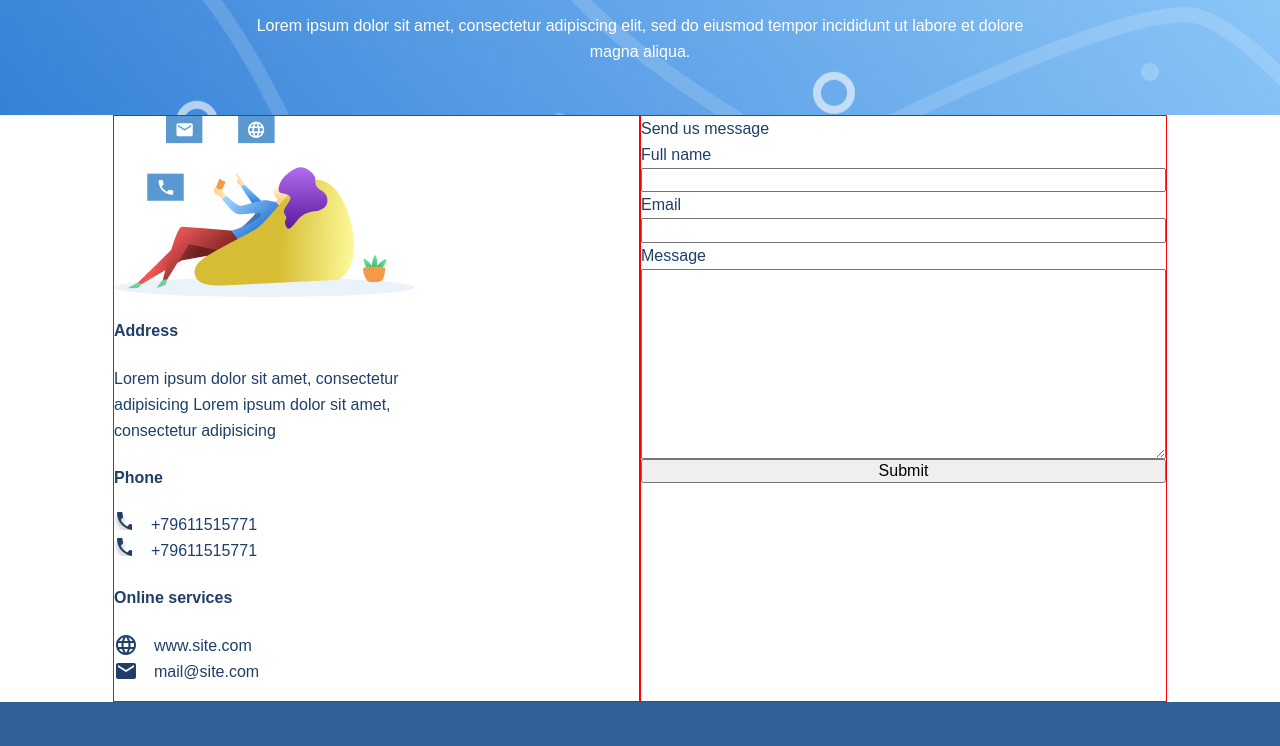
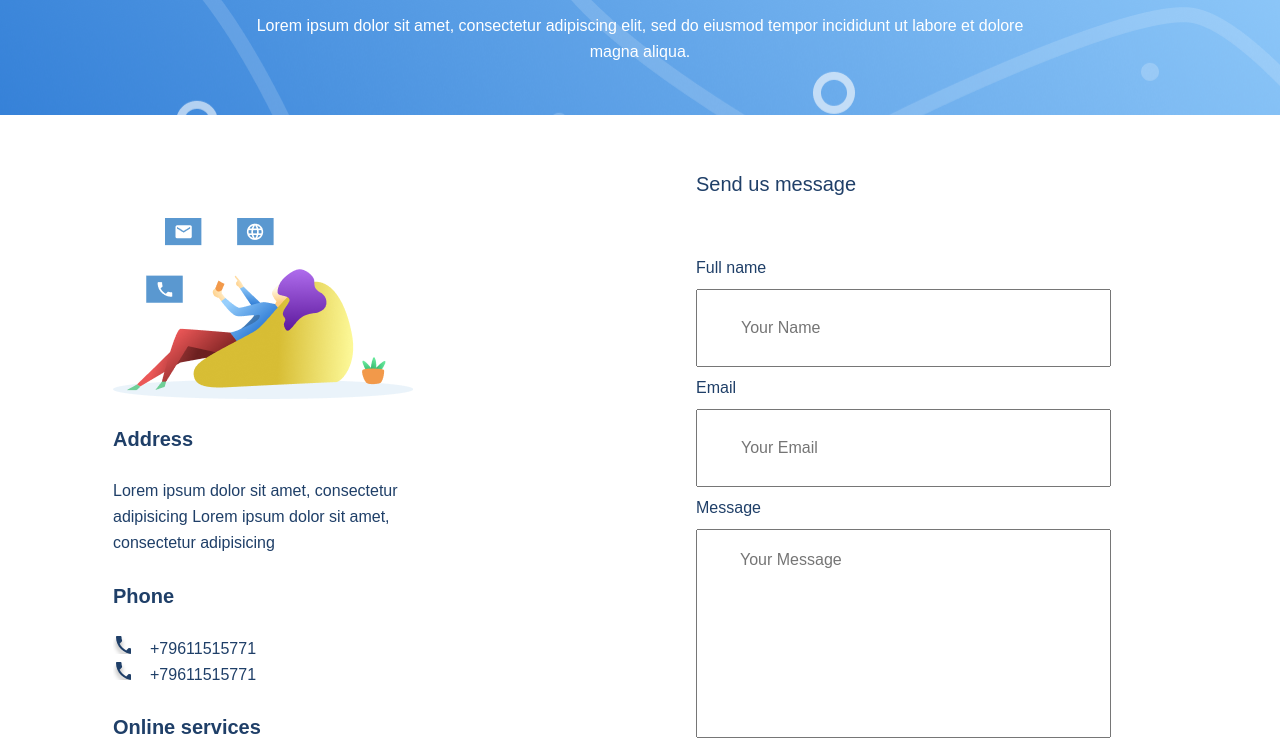
Before and after one commit to Ilya-Kuzznetsov/geekbrains_first_project, a website built with Parcel: page source/contacts.html in a window 1280 px wide. Shown: the part 206-952 px from the top of the page. Built offline with nearby package versions, Linux system fonts and the light colour scheme.

Commit message:
Готово

```diff
--- a/source/contacts.html
+++ b/source/contacts.html
@@ -94,20 +94,26 @@
       </div>
       <div class="contactsMainBlock__item contactsMainBlock__item--right">
         <form class="contactsForm" action="#">
-          <legend>
+          <legend class="contactsForm__legend">
             Send us message
           </legend>
-          <label for="name">Full name</label>
-          <input type="text" id="name">
-          <label for="email">Email</label>
-          <input type="text" id="email">
-          <label for="message">Message</label>
-          <textarea name="message" id="message" cols="30" rows="10"></textarea>
-          <input type="submit">
+          <label for="name" class="contactsForm__label">
+            Full name
+          </label>
+          <input type="text" id="name" class="contactsForm__inputText" placeholder="Your Name">
+          <label for="email" class="contactsForm__label">
+            Email
+          </label>
+          <input type="text" id="email" class="contactsForm__inputText" placeholder="Your Email">
+          <label for="message" class="contactsForm__label">
+            Message
+          </label>
+          <textarea name="message" id="message" cols="30" rows="10" class="contactsForm__textArea" placeholder="Your Message"></textarea>
+          <input type="submit" class="contactsForm__submit" value="Submit">
         </form>
       </div>
     </div>
-    <div class="container">
+    <div class="container map">
       <script text/javascript" charset="utf-8" async src="https://api-maps.yandex.ru/services/constructor/1.0/js/?um=constructor%3A42cd4a3c49db06e7a29f01983564e0e6e38eebc053d6e25d73d2a49973874410&amp;width=100%&amp;height=400&amp;lang=ru_RU&amp;scroll=true"></script>
     </div>
 
--- a/source/less/contactsForm.less
+++ b/source/less/contactsForm.less
@@ -1,4 +1,33 @@
 .contactsForm{
   display: flex;
   flex-direction: column;
+  max-width: 540px;
+  min-height: 688px;
+  margin: 0 auto;
+  padding: 56px;
+  &__legend{
+    font-size: 20px;
+    margin-bottom: 50px;
+  }
+  &__label{
+    padding: 8px 8px 8px 0;
+    font-size: 16px;
+  }
+  &__inputText{
+    min-height: 72px;
+    padding-left: 43px;
+  }
+  &__textArea{
+    margin-bottom: 72px;
+    padding-left: 43px;
+    padding-top: 21px;
+    resize: none;
+  }
+  &__submit{
+    min-height: 72px;
+    background-color: #5A98D0;
+    border-radius: 10px;
+    border: none;
+    color: white;
+  }
 }
--- a/source/less/contactsMainBlock.less
+++ b/source/less/contactsMainBlock.less
@@ -1,12 +1,15 @@
 .contactsMainBlock{
   display: flex;
   flex-wrap: wrap;
+  align-items: center;
+  & h4{
+    font-size: 20px;
+  }
   &__text{
     display: block;
     max-width: 300px;
   }
   &__item {
-    border: 1px solid red;
     flex-grow: 1;
     flex-basis: 300px;
     &--left{
--- a/source/less/main.less
+++ b/source/less/main.less
@@ -13,3 +13,4 @@
 @import "contactsForm";
 @import "nav-list";
 @import "gallery";
+@import "map";
--- /dev/null
+++ b/source/less/map.less
@@ -0,0 +1,3 @@
+.map{
+  margin: 112px auto;
+}
```
Also changed, not shown: source/css/main.css, 1 other file.
